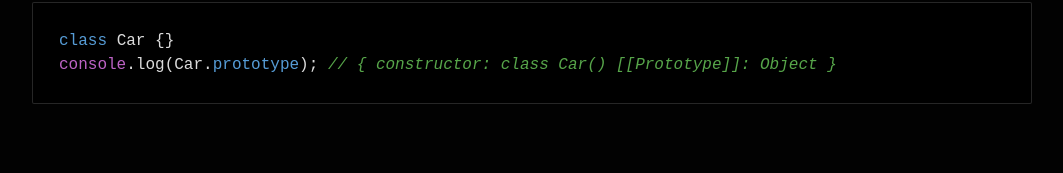
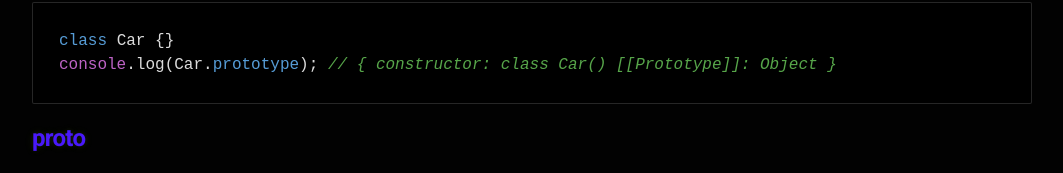
Before and after one commit to 20kilograma/blog, a Jekyll site: the page built from oop-js.md, in a window 1280 px wide and 900 px high, scrolled down 2686 px. Shown: the part 724-897 px from the top of the window, without its empty margins (108-1171 px from the left). Built offline with Jekyll 4.4.1, drawn with Linux system fonts in a browser that asks for light colours; nearby versions of some CDN libraries; some web fonts are replaced; our own code applies the rules of GitHub Pages for plain Markdown files; before the commit the page ends 3534 px from its top, so only the background shows below that.

Commit message:
Update oop-js.md

```diff
--- a/oop-js.md
+++ b/oop-js.md
@@ -59,3 +59,5 @@ We already used one keyword above, and that's the <code>prototype</code>, it's t
 
 <pre><code class="language-js">class Car {}
 console.log(Car.prototype); // { constructor: class Car() [[Prototype]]: Object }</code></pre>
+
+## __proto__
```
